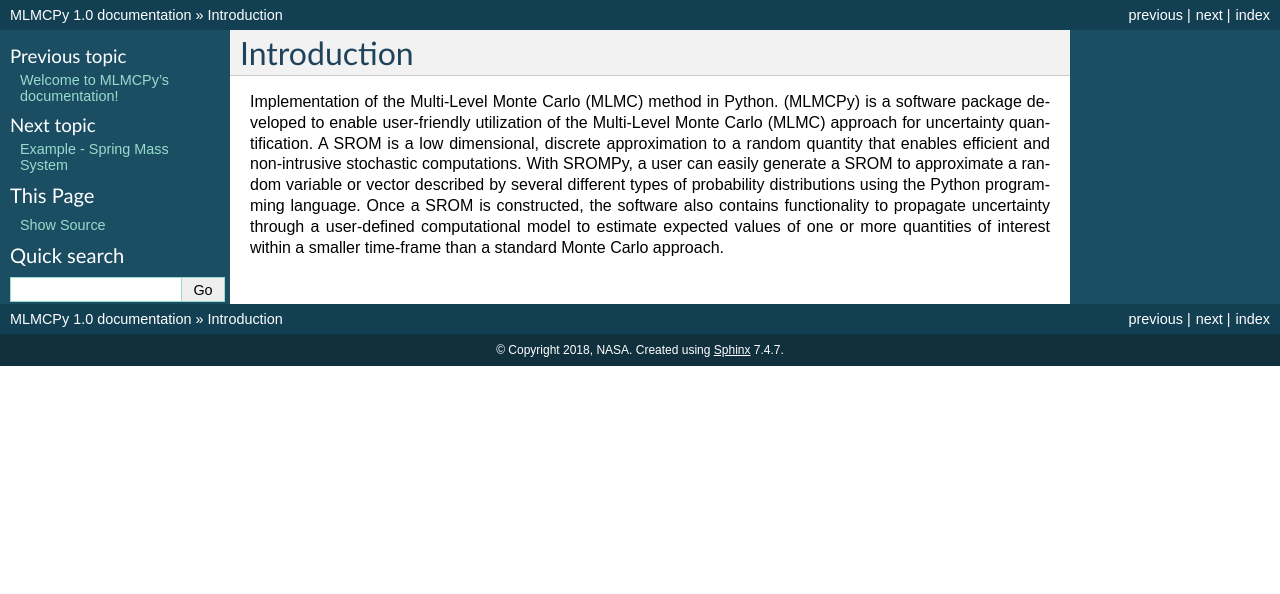
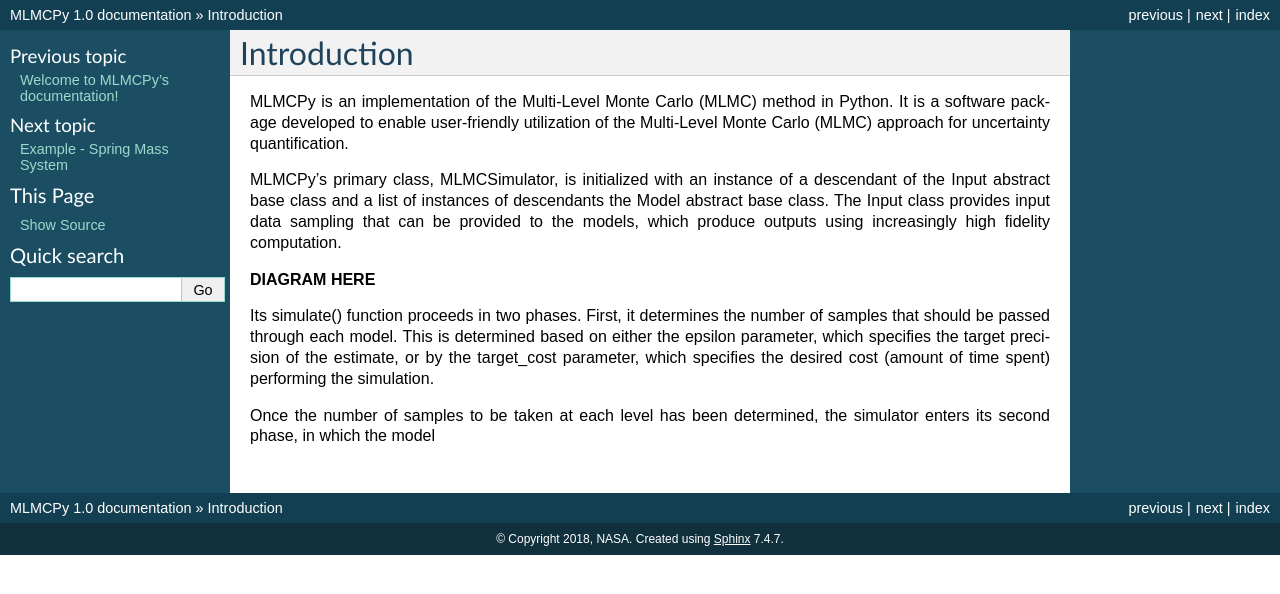
Before and after one commit to nasa/MLMCPy, a Sphinx documentation site: the page built from docs/intro.rst, in a window 1280 px wide. Shown: the top 594 px of the page. Built offline with Sphinx 7.4.7, drawn with Linux system fonts in a browser that asks for light colours; formulas are drawn with MathJax 3.

Commit message:
More progress on documentation.

```diff
--- a/docs/intro.rst
+++ b/docs/intro.rst
@@ -3,4 +3,12 @@ Introduction
 =============
 
 
-Implementation of the Multi-Level Monte Carlo (MLMC) method in Python. (MLMCPy) is a software package developed to enable user-friendly utilization of the Multi-Level Monte Carlo (MLMC) approach for uncertainty quantification. A SROM is a low dimensional, discrete approximation to a random quantity that enables efficient and non-intrusive stochastic computations. With SROMPy, a user can easily generate a SROM to approximate a random variable or vector described by several different types of probability distributions using the Python programming language.  Once a SROM is constructed, the software also contains functionality to propagate uncertainty through a user-defined computational model to estimate expected values of one or more quantities of interest within a smaller time-frame than a standard Monte Carlo approach.
+MLMCPy is an implementation of the Multi-Level Monte Carlo (MLMC) method in Python. It is a software package developed to enable user-friendly utilization of the Multi-Level Monte Carlo (MLMC) approach for uncertainty quantification.
+
+MLMCPy's primary class, MLMCSimulator, is initialized with an instance of a descendant of the Input abstract base class and a list of instances of descendants the Model abstract base class. The Input class provides input data sampling that can be provided to the models, which produce outputs using increasingly high fidelity computation.
+
+**DIAGRAM HERE**
+
+Its simulate() function proceeds in two phases. First, it determines the number of samples that should be passed through each model. This is determined based on either the epsilon parameter, which specifies the target precision of the estimate, or by the target_cost parameter, which specifies the desired cost (amount of time spent) performing the simulation.
+
+Once the number of samples to be taken at each level has been determined, the simulator enters its second phase, in which the model
```
Also changed, not shown: 2 other files.
